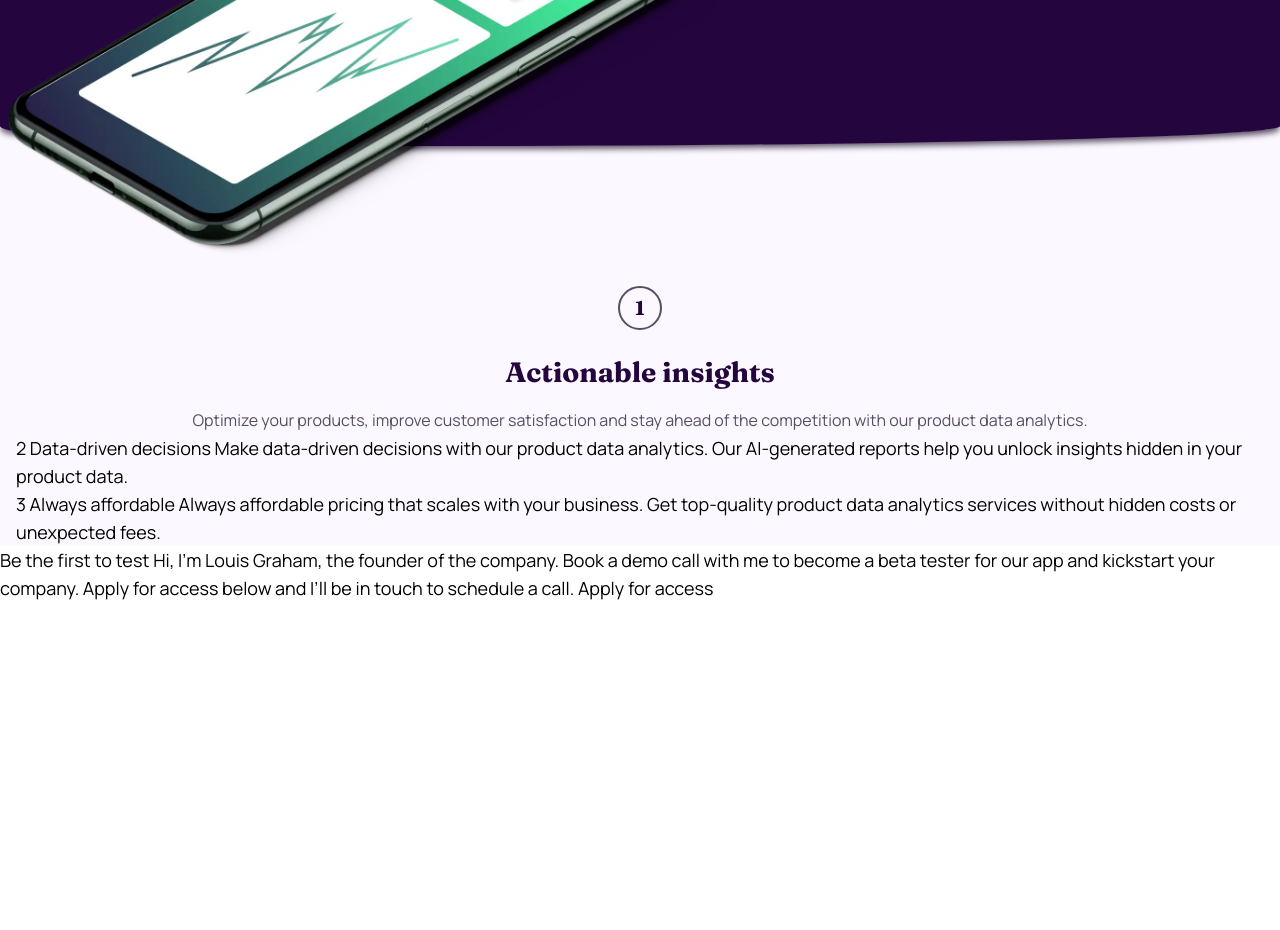
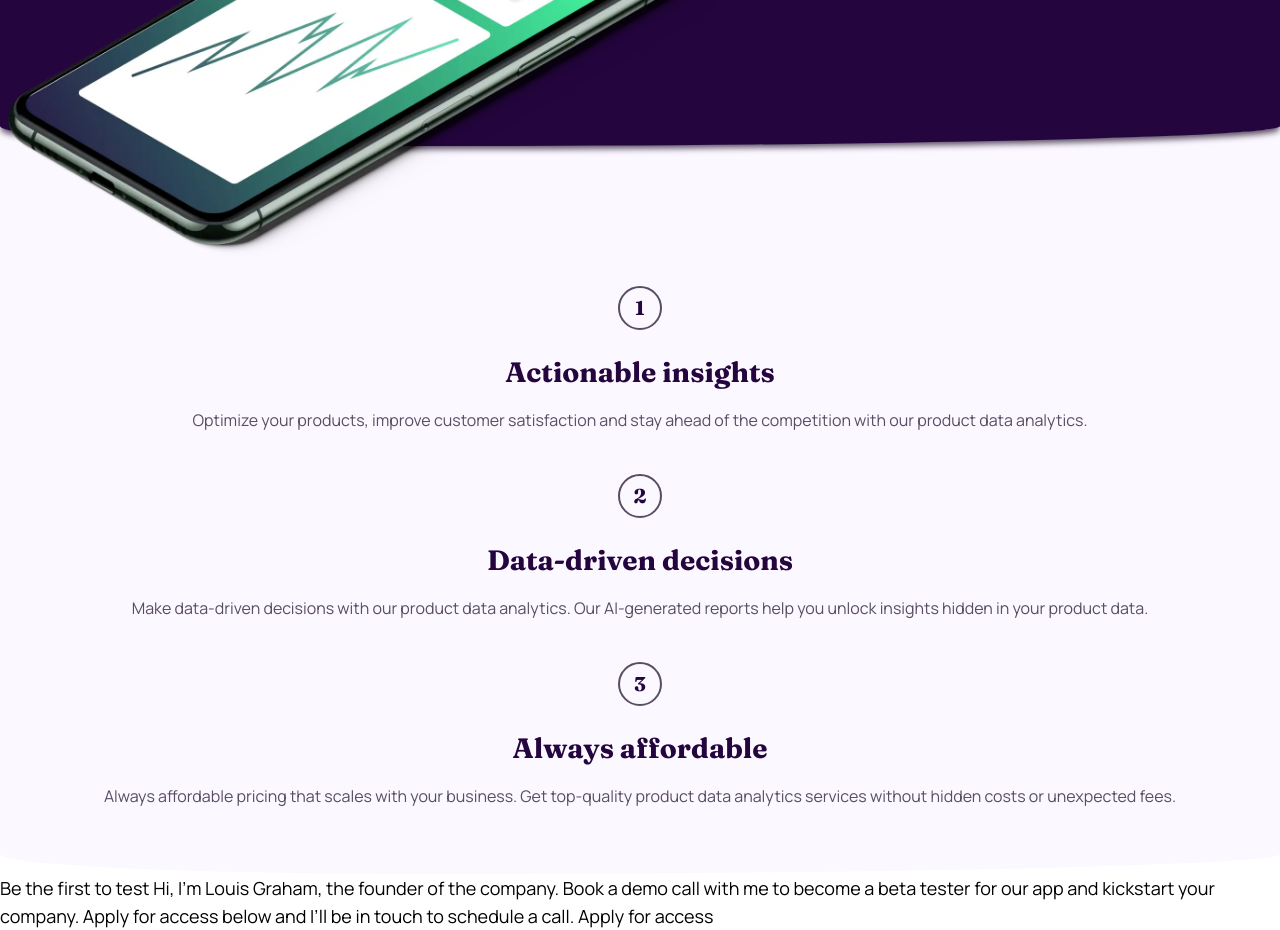
Before and after one commit to LangheBogdan/workIT, a website: page index.html in a window 1280 px wide. Shown: the part 341-1271 px from the top of the page. Before the commit the page ends 943 px from the top, so only its background shows below. Drawn offline with Linux system fonts and the light colour scheme.

Commit message:
finish aside section

```diff
--- a/index.html
+++ b/index.html
@@ -36,7 +36,7 @@
         alt="green circles background pattern one"
       />
       <section class="mt-4">
-        <h1 class="text-5xl font-fraunces">
+        <h1 class="text-5xl font-fraunces leading-[1.4] tracking-tight">
           Data <span class="border-b-2 border-eucalyptus">tailored</span> to
           <span class="block">your needs.</span>
         </h1>
@@ -59,7 +59,9 @@
         alt="image of a drawn phone"
       />
     </main>
-    <aside class="bg-ghost-white pt-40 px-4 -mt-5">
+    <aside
+      class="bg-ghost-white pt-40 px-4 pb-16 -mt-5 rounded-bottom-arch"
+    >
       <article class="text-center">
         <p
           class="text-dark-purple font-semibold text-xl border-2 border-davys-grey w-11 h-11 mx-auto rounded-[50%] flex items-center justify-center font-fraunces"
@@ -78,15 +80,43 @@
           </p>
         </div>
       </article>
-      <article class="">
-        2 Data-driven decisions Make data-driven decisions with our product data
-        analytics. Our AI-generated reports help you unlock insights hidden in
-        your product data.
+      <article class="text-center">
+        <p
+          class="mt-10 mb-6 text-dark-purple font-semibold text-xl border-2 border-davys-grey w-11 h-11 mx-auto rounded-[50%] flex items-center justify-center font-fraunces"
+        >
+          2
+        </p>
+        <div class="">
+          <h2
+            class="mt-6 font-fraunces font-semibold text-[28px] text-dark-purple leading-9"
+          >
+            Data-driven decisions
+          </h2>
+          <p class="mt-4 text-davys-grey text-base leading-7">
+            Make data-driven decisions with our product data analytics. Our
+            AI-generated reports help you unlock insights hidden in your product
+            data.
+          </p>
+        </div>
       </article>
-      <article class="">
-        3 Always affordable Always affordable pricing that scales with your
-        business. Get top-quality product data analytics services without hidden
-        costs or unexpected fees.
+      <article class="text-center">
+        <p
+          class="mt-10 mb-6 text-dark-purple font-semibold text-xl border-2 border-davys-grey w-11 h-11 mx-auto rounded-[50%] flex items-center justify-center font-fraunces"
+        >
+          3
+        </p>
+        <div class="">
+          <h2
+            class="mt-6 font-fraunces font-semibold text-[28px] text-dark-purple leading-9"
+          >
+            Always affordable
+          </h2>
+          <p class="mt-4 text-davys-grey text-base leading-7">
+            Always affordable pricing that scales with your business. Get
+            top-quality product data analytics services without hidden costs or
+            unexpected fees.
+          </p>
+        </div>
       </article>
     </aside>
 
```
Also changed, not shown: dist/output.css.
